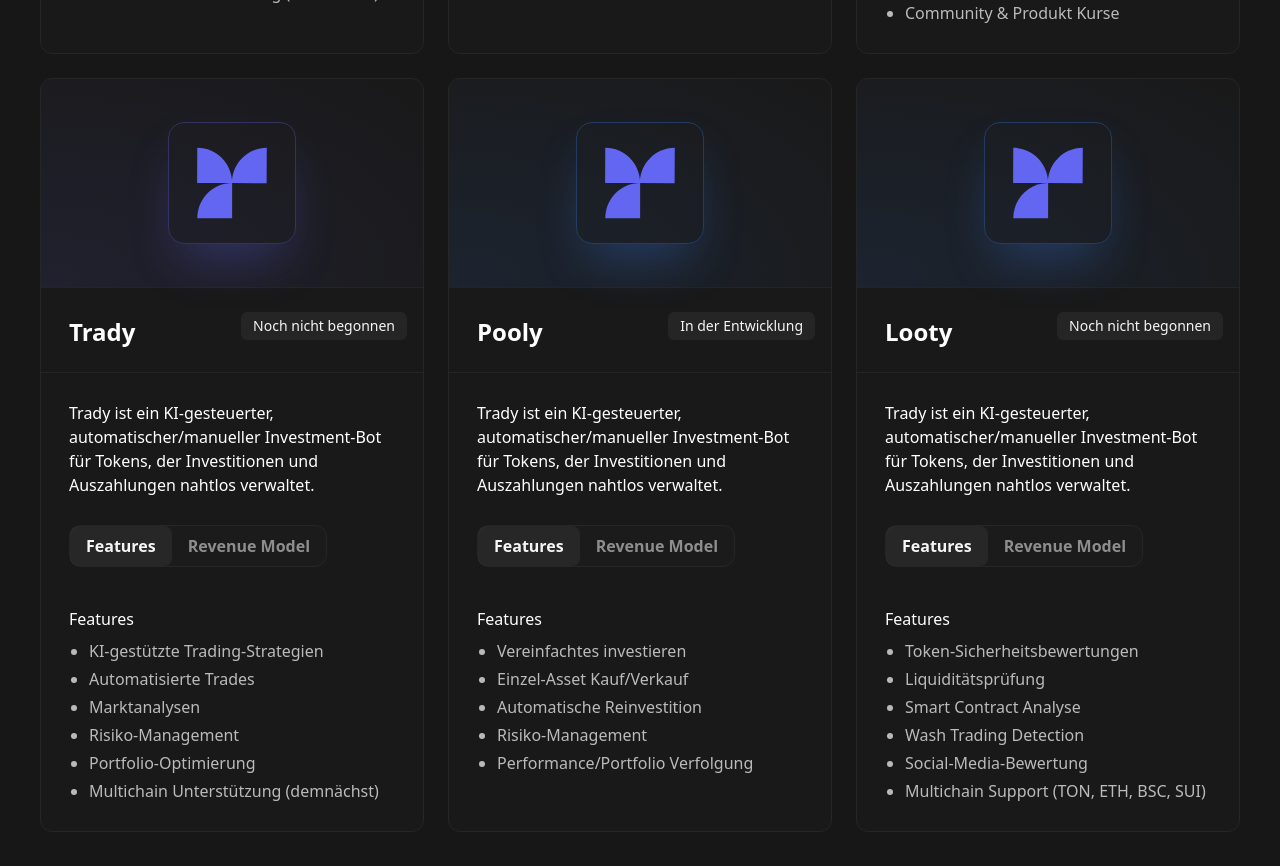
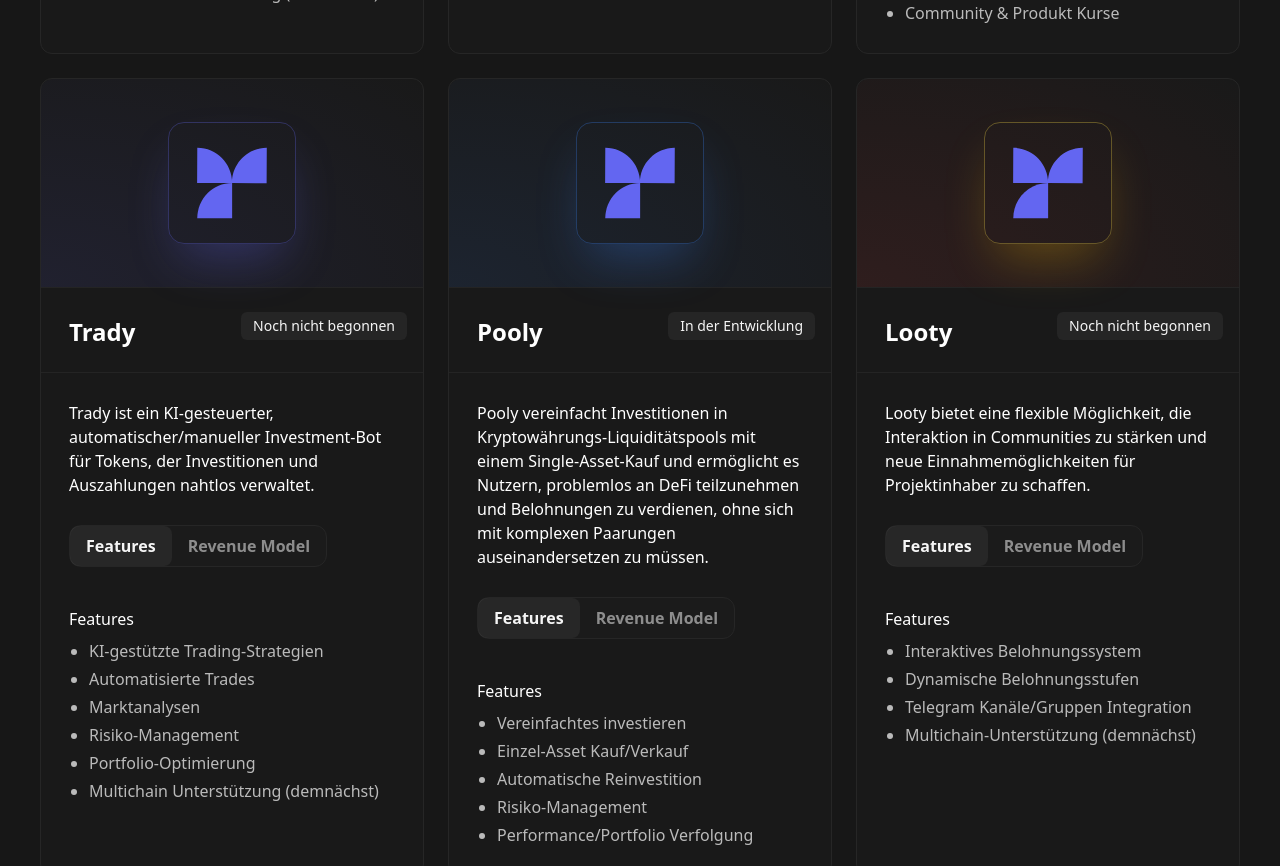
Before and after one commit to patrickknobloch/w3bots-presentation, a React (Create React App) app: page / in a window 1280 px wide. Shown: the part 2520-3386 px from the top of the page. Built offline with nearby package versions, Linux system fonts and the light colour scheme.

Commit message:
Add colors

```diff
--- a/src/App.tsx
+++ b/src/App.tsx
@@ -159,6 +159,7 @@ const ProductCard: React.FC<ProductCardProps> = ({ title, status, image, color,
       color === 'green' ? 'from-green-300/10 to-green-300/0' :
       color === 'blue' ? 'from-blue-500/10 to-blue-300/0' :
       color === 'indigo' ? 'from-indigo-500/10 to-indigo-300/0' :
+      color === 'red' ? 'from-red-500/10 to-red-300/0' :
       color === 'cyan' ? 'from-cyan-300/10  to-cyan-300/0' : ''
 
     }`}>    <img
@@ -168,6 +169,7 @@ const ProductCard: React.FC<ProductCardProps> = ({ title, status, image, color,
         color === 'green' ? 'border-green-300/30 shadow-green-300/30' :
         color === 'blue' ? 'border-blue-500/30 shadow-blue-500/30' :
         color === 'indigo' ? 'border-indigo-500/30 shadow-indigo-500/30' :
+        color === 'red' ? 'border-yellow-300/30 shadow-yellow-500/30' :
         color === 'cyan' ? 'border-cyan-500/50 shadow-cyan-600/30' : ''
       }`}
     />
@@ -490,10 +492,10 @@ export default function W3BotsPresentation() {
           ],
       description: language === 'de'
         ? [
-            "Trady ist ein KI-gesteuerter, automatischer/manueller Investment-Bot für Tokens, der Investitionen und Auszahlungen nahtlos verwaltet."
+            "Pooly vereinfacht Investitionen in Kryptowährungs-Liquiditätspools mit einem Single-Asset-Kauf und ermöglicht es Nutzern, problemlos an DeFi teilzunehmen und Belohnungen zu verdienen, ohne sich mit komplexen Paarungen auseinandersetzen zu müssen."
           ]
         : [
-            "Trady is an AI-powered automatic investment bot for tokens, managing investments and payouts seamlessly."
+            "TPooly simplifies investing in cryptocurrency liquidity pools with a single asset purchase, making it easy for users to participate in DeFi and earn rewards without the complexity of pairings."
           ],
       revenue: language === 'de'
         ? [
@@ -508,44 +510,41 @@ export default function W3BotsPresentation() {
       title: "Looty",
       status: language === 'de' ? "Noch nicht begonnen" : "Not started yet",
       image: tradyLogo,
-      color:'blue',
+      color:'red',
       features: language === 'de'
-        ? [
-            "Token-Sicherheitsbewertungen",
-            "Liquiditätsprüfung",
-            "Smart Contract Analyse",
-            "Wash Trading Detection",
-            "Social-Media-Bewertung",
-            "Multichain Support (TON, ETH, BSC, SUI)"
+        ?[
+          "Interaktives Belohnungssystem",
+          "Dynamische Belohnungsstufen",
+          "Telegram Kanäle/Gruppen Integration",
+          "Multichain-Unterstützung (demnächst)"
         ]
         : [
-            "Token Security Assessments",
-            "Liquidity Analysis",
-            "Smart Contract Analysis",
-            "Wash Trading Detection",
-            "Social Media Assessment",
-            "Multichain Support (TON, ETH, BSC, SUI)"
+          "Interactive reward system",
+          "Dynamic reward tiers",
+          "Telegram channels/groups integration",
+          "Multichain Support (soon)"
       ],
       description: language === 'de'
         ? [
-            "Trady ist ein KI-gesteuerter, automatischer/manueller Investment-Bot für Tokens, der Investitionen und Auszahlungen nahtlos verwaltet."
+            "Looty bietet eine flexible Möglichkeit, die Interaktion in Communities zu stärken und neue Einnahmemöglichkeiten für Projektinhaber zu schaffen."
           ]
         : [
-            "Trady is an AI-powered automatic investment bot for tokens, managing investments and payouts seamlessly."
+            "Looty offers a flexible way to strengthen interaction in communities and create new revenue opportunities for project owners."
           ],
       revenue: language === 'de'
         ? [
-            "API-Nutzung mit Rate-Limits",
-            "Premium API-Zugang",
-            "Telegram-Gruppenintegration",
-            "Erweiterte Admin-Funktionen"
+            "Premium-API-Zugriff",
+            "Aufgabenbasierte Werbung",
+            "Telegram Kanäle/Gruppen Integration",
+            "Multichain-Unterstützung (demnächst)"
           ]
           : [
-            "API Usage with Rate Limits",
-            "Premium API Access",
-            "Telegram Group Integration",
-            "Advanced Admin Features"
+            "Interactive reward system",
+            "Dynamic reward tiers",
+            "Telegram channels/groups integration",
+            "Multichain Support (soon)"
         ]
+
     }
   ];
 
```
Lines whose indentation alone changed are shown as unchanged.
